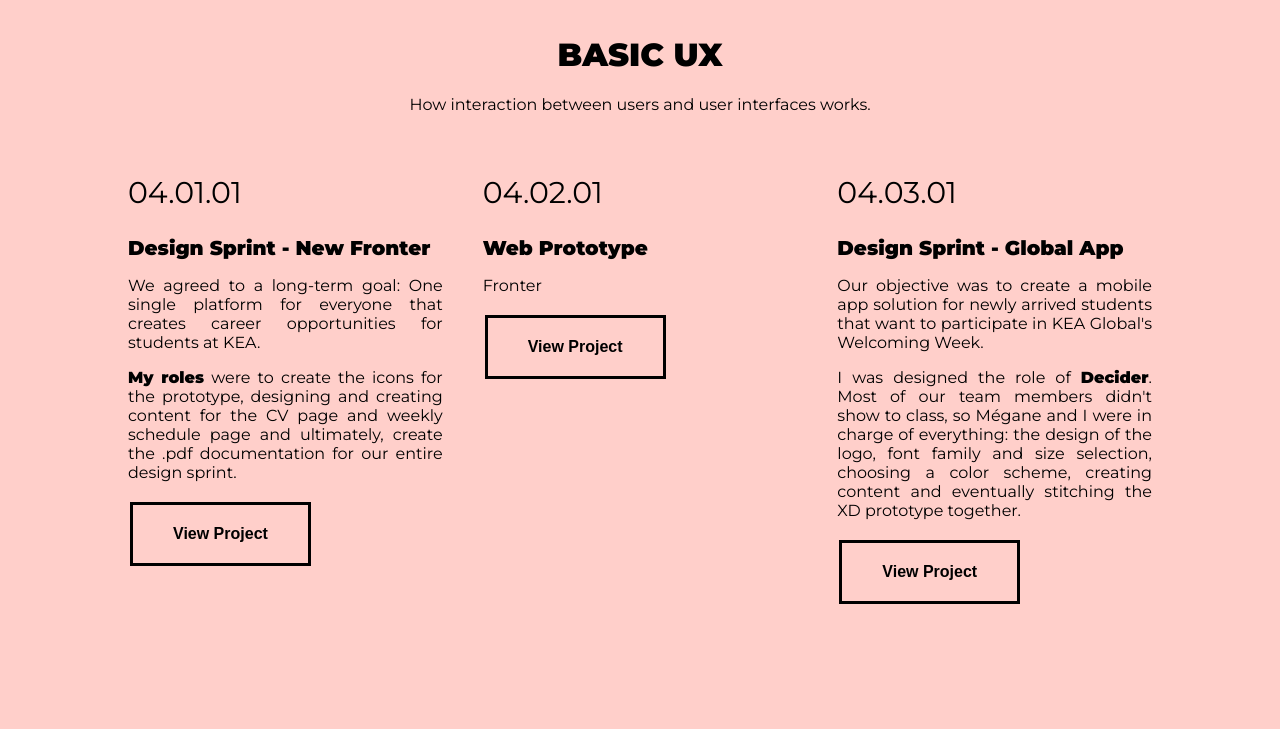
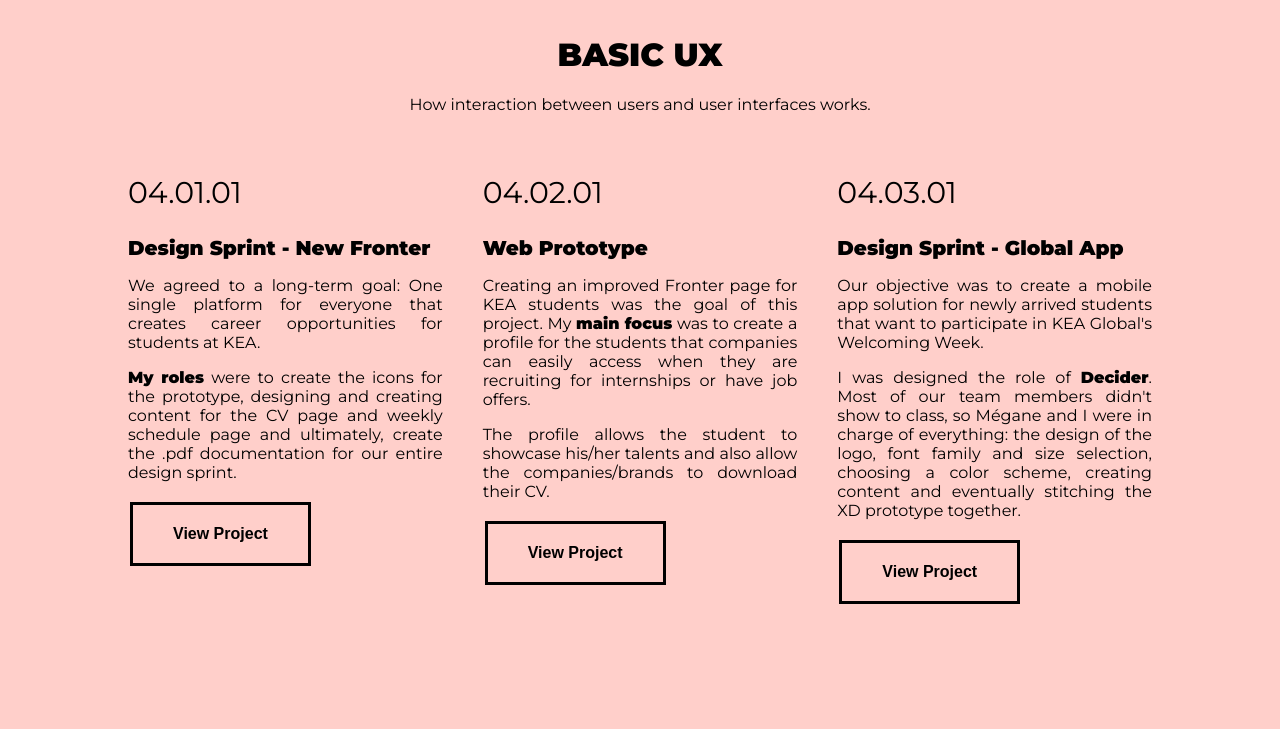
Before and after one commit to georgianadancu/portfolio_1stsemester, a plain HTML site: page portfolio.html in a window 1280 px wide. Shown: the part 3786-4515 px from the top of the page. Drawn offline with Linux system fonts and the light colour scheme.

Commit message:
Added a new project to the portfolio page.

```diff
--- a/portfolio.html
+++ b/portfolio.html
@@ -131,8 +131,9 @@
             <div class="project-box">
                 <h2>04.02.01</h2>
                 <h3>Web Prototype</h3>
-                <p>Fronter</p>
-                <button onclick="window.location.href='https://xd.adobe.com/view/30b18177-a083-41e2-6125-1a5c58a95a03-4680/screen/db6c27d8-abe8-4e11-b5a3-e5030886c1dd/Login/'" class="button">View Project</button>
+                <p>Creating an improved Fronter page for KEA students was the goal of this project. My <strong>main focus</strong> was to create a profile for the students that companies can easily access when they are recruiting for internships or have job offers.</p>
+                <p>The profile allows the student to showcase his/her talents and also allow the companies/brands to download their CV.</p>
+                <button onclick="window.location.href='http://georgianadancu.com/projects/04-02-01_web-prototype_%E2%80%8Bgeorgiana-dancu%E2%80%8B.pdf'" class="button">View Project</button>
             </div>
             <div class="project-box">
                 <h2>04.03.01</h2>
```
